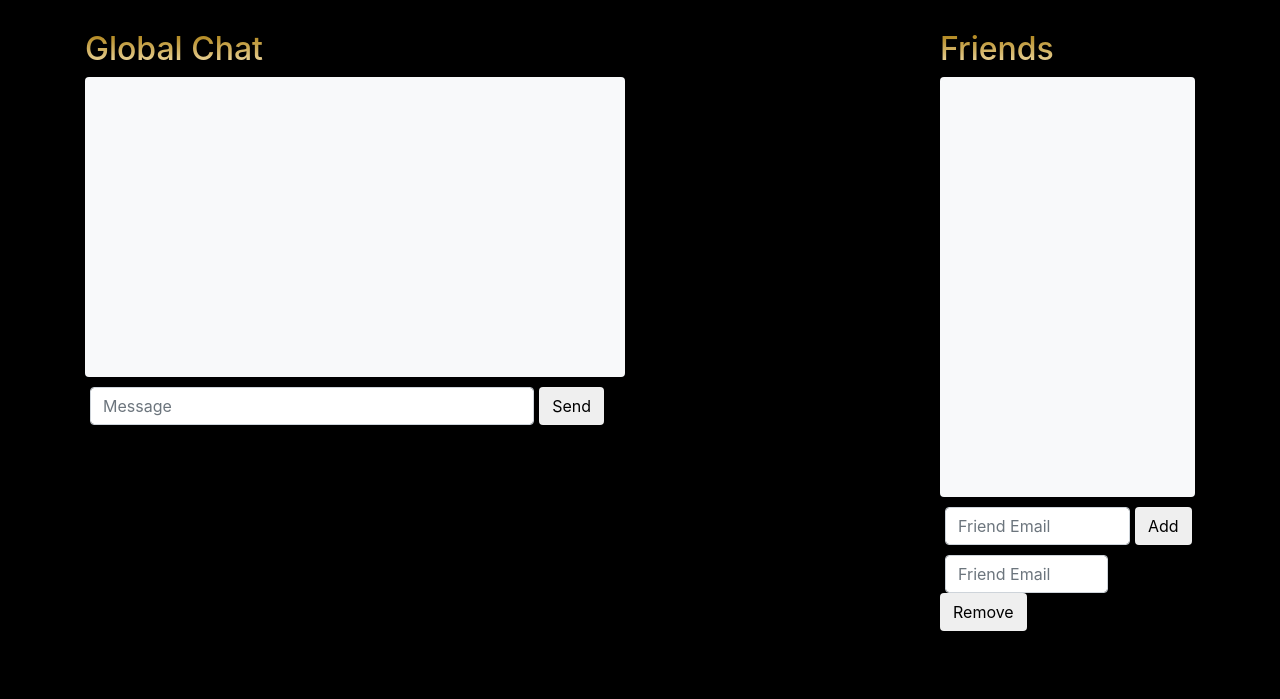
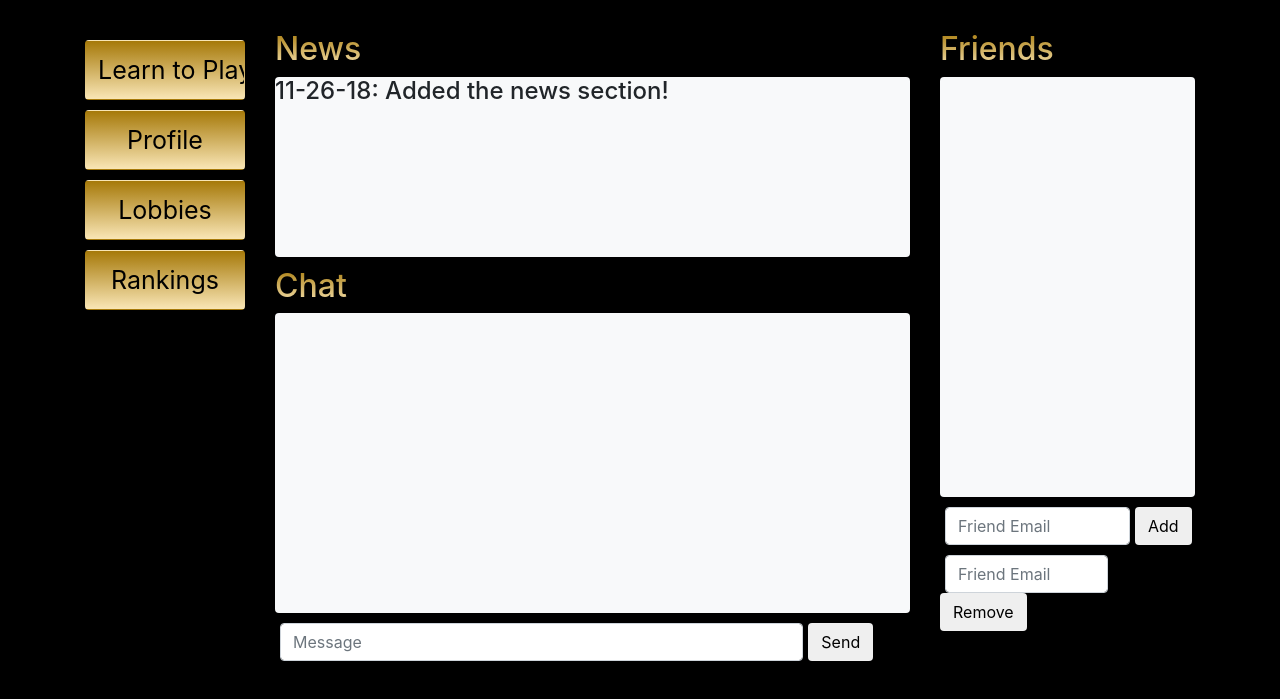
Before and after one commit to ng68/CS-30700-Barbu-Online, a website: page Home/home.html in a window 1280 px wide. Shown: the part 63-762 px from the top of the page. Drawn offline with nearby package versions, Linux system fonts and the light colour scheme; no server answers.

Commit message:
Updated home.html and home.css
Added a news section and cleaned out the layout. Added more buttons to the side of the page.

```diff
--- a/Home/home.css
+++ b/Home/home.css
@@ -35,8 +35,22 @@ body {
   margin-left: 5px;
 }
 
+.big-button {
+  background: -webkit-linear-gradient(#A67909, #F9E6B6);
+  margin-top: 10px;
+  text: black;
+  font-size: 25px;
+  width: 100%;
+  height: 10%;
+}
+
 #messages {
   height: 50%;
+  margin-bottom: 10px;
+}
+
+#news {
+  height: 30%;
   margin-bottom: 10px;
 }
 
--- a/Home/home.html
+++ b/Home/home.html
@@ -40,8 +40,18 @@
 
 <div class="container home-container" style="margin-top:30px">
   <div class="row home-row">
-    <div class="col-lg-6 rounded">
-      <h2 class="text-gold">Global Chat</h2>
+    <div class="col-lg-2 rounded">
+      <input type=button class="btn big-button" onClick="location.href='index.html'" value='Learn to Play'>
+      <input type=button class="btn big-button" onClick="location.href='profile.html'" value='Profile'>
+      <input type=button class="btn big-button" onClick="location.href='lobbies.html'" value='Lobbies'>
+      <input type=button class="btn big-button" onClick="location.href='rankings.html'" value='Rankings'>
+    </div>
+    <div class="col-lg-7 rounded">
+      <h2 class="text-gold" >News</h2>
+      <div class="bg-light rounded" id="news" style="overflow-y: scroll;">
+        <h4>11-26-18: Added the news section!</h2>
+      </div>
+      <h2 class="text-gold">Chat</h2>
       <div class="bg-light rounded" id="messages" style="overflow-y: scroll;">
       </div>
       <form>
@@ -52,9 +62,6 @@
           <button type="submit" id="send-message-btn" class="btn">Send</button>
         </div>
       </form>
-    </div>
-    <div class="col-lg-3">
-
     </div>
     <div class="col-lg-3 rounded">
       <h2 class="text-gold">Friends</h2>
```
